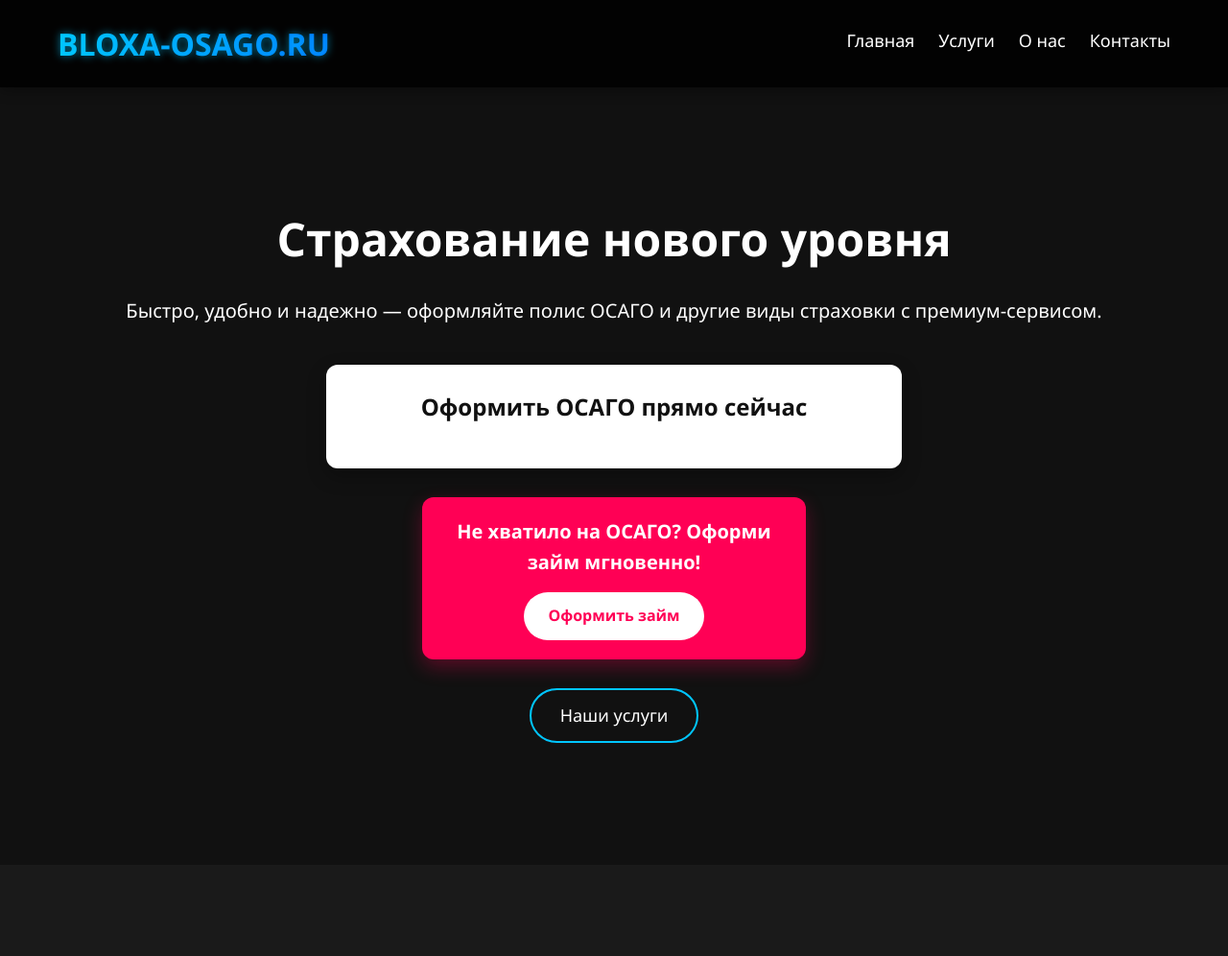
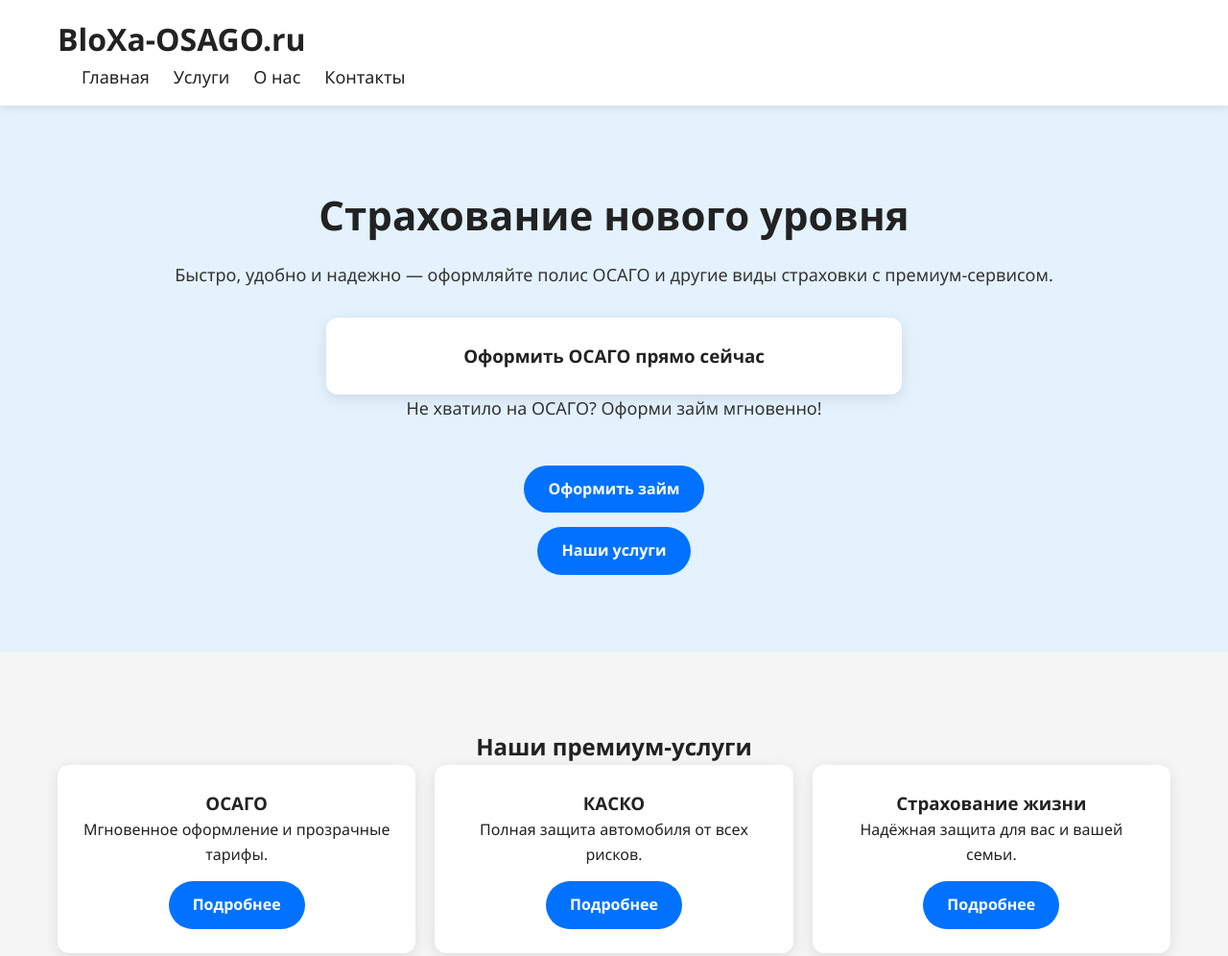
Before and after one commit to 2507779/osago, a plain HTML site: page index.html in a window 1280 px wide. Shown: the top 996 px of the page at 96% size. Drawn offline with nearby package versions, Linux system fonts and the light colour scheme; a script that the page names is missing.

Commit message:
Update styles.css

```diff
--- a/styles.css
+++ b/styles.css
@@ -1,147 +1,26 @@
 *{margin:0;padding:0;box-sizing:border-box;}
-body{font-family:'Segoe UI',Tahoma,Geneva,Verdana,sans-serif;line-height:1.6;color:#222;background:#111;scroll-behavior:smooth;}
+body{font-family:'Segoe UI',Tahoma,Geneva,Verdana,sans-serif;line-height:1.6;color:#222;background:#f5f5f5;scroll-behavior:smooth;}
 .container{max-width:1200px;margin:0 auto;padding:0 20px;}
-
-/* Header */
-header{
-    background: rgba(0,0,0,0.85);
-    color: #fff;
-    padding: 20px 0;
-    position: sticky;
-    top:0;
-    z-index: 1000;
-    box-shadow: 0 4px 12px rgba(0,0,0,0.3);
-}
-header .header-container{
-    display: flex;
-    justify-content: space-between;
-    align-items: center;
-    flex-wrap: wrap;
-}
-header .logo{
-    font-size: 32px;
-    font-weight: bold;
-    text-transform: uppercase;
-}
-header .logo .gradient-text{
-    background: linear-gradient(90deg, #00C6FF, #0072FF);
-    -webkit-background-clip: text;
-    -webkit-text-fill-color: transparent;
-    text-shadow: 0 0 8px rgba(0,198,255,0.6);
-}
-header nav ul{
-    display: flex;
-    list-style: none;
-    flex-wrap: wrap;
-}
-header nav ul li{
-    margin-left: 25px;
-}
-header nav ul li a{
-    color:#fff;
-    text-decoration:none;
-    font-weight:500;
-    font-size:18px;
-    position: relative;
-    transition:0.3s;
-}
-header nav ul li a::after{
-    content:'';
-    display:block;
-    width:0;
-    height:2px;
-    background:#00C6FF;
-    transition: width 0.3s;
-    margin-top:4px;
-}
-header nav ul li a:hover::after{width:100%;}
-.mobile-menu-icon{display:none;font-size:28px;cursor:pointer;color:#00C6FF;}
-@media(max-width:768px){
-    header nav ul{
-        display:none;
-        flex-direction: column;
-        width:100%;
-        background: rgba(0,0,0,0.95);
-        position: absolute;
-        top:70px;
-        left:0;
-        padding:20px 0;
-    }
-    header nav ul.show{display:flex;}
-    header nav ul li{margin:15px 0;text-align:center;}
-    .mobile-menu-icon{display:block;}
-}
-
-/* Hero */
-.hero{position:relative;text-align:center;padding:120px 20px;overflow:hidden;background:#111;}
-.hero-canvas{position:absolute;top:0;left:0;width:100%;height:100%;z-index:-2;}
-.hero-overlay{position:absolute;top:0;left:0;width:100%;height:100%;background:rgba(0,0,0,0.4);z-index:-1;}
-.hero h2{font-size:48px;color:#fff;margin-bottom:20px;}
-.hero p{font-size:20px;color:#fff;margin-bottom:40px;}
-.widget-wrapper{max-width:600px;margin:0 auto;background:#fff;padding:25px;border-radius:12px;box-shadow:0 8px 20px rgba(0,0,0,0.3);}
-.widget-wrapper h3{margin-bottom:20px;font-size:24px;color:#111;}
-.btn-wow{display:inline-block;margin-top:30px;padding:12px 30px;font-size:18px;color:#fff;border:2px solid #00C6FF;border-radius:50px;text-decoration:none;transition:0.3s;position:relative;overflow:hidden;}
-.btn-wow:hover{background:#00C6FF;color:#111;transform:scale(1.05);}
-
-/* Loan widget */
-.loan-widget{
-    max-width:400px;
-    margin:30px auto 0;
-    background: #ff0055;
-    padding:20px;
-    border-radius:12px;
-    box-shadow:0 8px 20px rgba(255,0,85,0.3);
-    text-align:center;
-    color:#fff;
-    font-size:18px;
-    font-weight:600;
-    transition:0.3s transform,0.3s box-shadow;
-}
-.loan-widget:hover{
-    transform:translateY(-5px) scale(1.02);
-    box-shadow:0 12px 25px rgba(255,0,85,0.4);
-}
-.loan-widget p{margin-bottom:15px;}
-.btn-loan{
-    display:inline-block;
-    padding:12px 25px;
-    font-size:16px;
-    color:#ff0055;
-    background:#fff;
-    border-radius:50px;
-    text-decoration:none;
-    font-weight:600;
-    transition:0.3s;
-}
-.btn-loan:hover{
-    background:#ff0055;
-    color:#fff;
-    transform:scale(1.05);
-}
-
-/* Services */
-.services{padding:100px 20px;background:#1a1a1a;color:#fff;text-align:center;}
-.services h2{font-size:36px;margin-bottom:40px;}
-.service-cards{display:flex;justify-content:space-around;flex-wrap:wrap;gap:20px;}
-.service-card{background:#222;padding:30px;border-radius:12px;width:300px;box-shadow:0 8px 20px rgba(0,0,0,0.15);transition:0.3s transform,0.3s box-shadow;}
-.service-card:hover{transform:translateY(-15px) scale(1.05);box-shadow:0 12px 25px rgba(0,0,0,0.35);}
-.service-card h3{margin-bottom:15px;font-size:24px;color:#00C6FF;}
-.service-card p{font-size:16px;line-height:1.5;color:#ddd;}
-
-/* About */
-.about{padding:100px 20px;background:#111;text-align:center;color:#fff;}
-.about h2{font-size:36px;margin-bottom:20px;}
-.about p{max-width:800px;margin:0 auto;font-size:18px;line-height:1.6;color:#ccc;}
-
-/* Contact */
-.contact{padding:100px 20px;background:#1a1a1a;text-align:center;color:#fff;}
-.contact h2{font-size:36px;margin-bottom:20px;}
-.contact p{font-size:18px;margin-bottom:10px;}
-
-/* Footer */
-footer{background:#111;color:#fff;text-align:center;padding:25px 0;font-size:16px;}
-
-/* Адаптивность */
-@media(max-width:1024px){.hero h2{font-size:40px;}.hero p{font-size:18px;}.service-card{width:45%;}}
-@media(max-width:768px){.hero h2{font-size:32px;}.hero p{font-size:16px;}.btn-wow{font-size:16px;padding:10px 25px;}.service-cards{flex-direction:column;align-items:center;}.service-card{width:80%;margin-bottom:20px;}}
-@media(max-width:480px){.hero h2{font-size:28px;}.hero p{font-size:14px;}.btn-wow{font-size:14px;padding:8px 20px;}.widget-wrapper{width:95%;padding:15px;}}
+header{background:#ffffff;color:#222;padding:15px 0;position:sticky;top:0;z-index:1000;box-shadow:0 2px 10px rgba(0,0,0,0.1);}
+header .logo{font-size:32px;font-weight:bold;}
+header nav ul{display:flex;list-style:none;flex-wrap:wrap;}
+header nav ul li{margin-left:25px;}
+header nav ul li a{color:#222;text-decoration:none;font-weight:500;font-size:18px;transition:0.3s;}
+header nav ul li a:hover{color:#0072FF;}
+.mobile-menu-icon{display:none;font-size:28px;cursor:pointer;color:#0072FF;}
+@media(max-width:768px){header nav ul{display:none;flex-direction:column;width:100%;background:#fff;position:absolute;top:60px;left:0;padding:20px 0;}header nav ul.show{display:flex;}header nav ul li{margin:15px 0;text-align:center;}.mobile-menu-icon{display:block;}}
+.hero{position:relative;text-align:center;padding:80px 20px;overflow:hidden;background:#e3f2fd;}
+.hero h2{font-size:42px;color:#222;margin-bottom:15px;}
+.hero p{font-size:18px;color:#333;margin-bottom:30px;}
+.widget-wrapper{max-width:600px;margin:0 auto;background:#fff;padding:25px;border-radius:12px;box-shadow:0 4px 15px rgba(0,0,0,0.1);}
+.btn-wow,.btn-card,.btn-loan{display:inline-block;margin-top:15px;padding:12px 25px;font-size:16px;color:#fff;border-radius:50px;text-decoration:none;font-weight:600;transition:0.3s;background:#0072FF;}
+.btn-wow:hover,.btn-card:hover,.btn-loan:hover{background:#00C6FF;transform:scale(1.05);}
+.services{padding:80px 20px;text-align:center;}
+.service-cards{display:flex;justify-content:space-between;flex-wrap:wrap;gap:20px;}
+.service-card{background:#fff;padding:25px;border-radius:12px;box-shadow:0 4px 15px rgba(0,0,0,0.1);flex:1;min-width:250px;}
+.about{padding:80px 20px;text-align:center;background:#f0f8ff;}
+.contact{padding:80px 20px;text-align:center;background:#e3f2fd;color:#222;}
+footer{background:#fff;color:#222;text-align:center;padding:20px 0;font-size:16px;box-shadow:0 -2px 10px rgba(0,0,0,0.05);}
+@media(max-width:1024px){.hero h2{font-size:36px;}.hero p{font-size:16px;}.service-card{flex:0 0 45%;}}
+@media(max-width:768px){.hero h2{font-size:28px;}.hero p{font-size:14px;}.service-cards{flex-direction:column;align-items:center;}.service-card{width:90%;}}
+@media(max-width:480px){.hero h2{font-size:24px;}.hero p{font-size:13px;}.btn-wow,.btn-card,.btn-loan{font-size:14px;padding:10px 20px;}}
```
